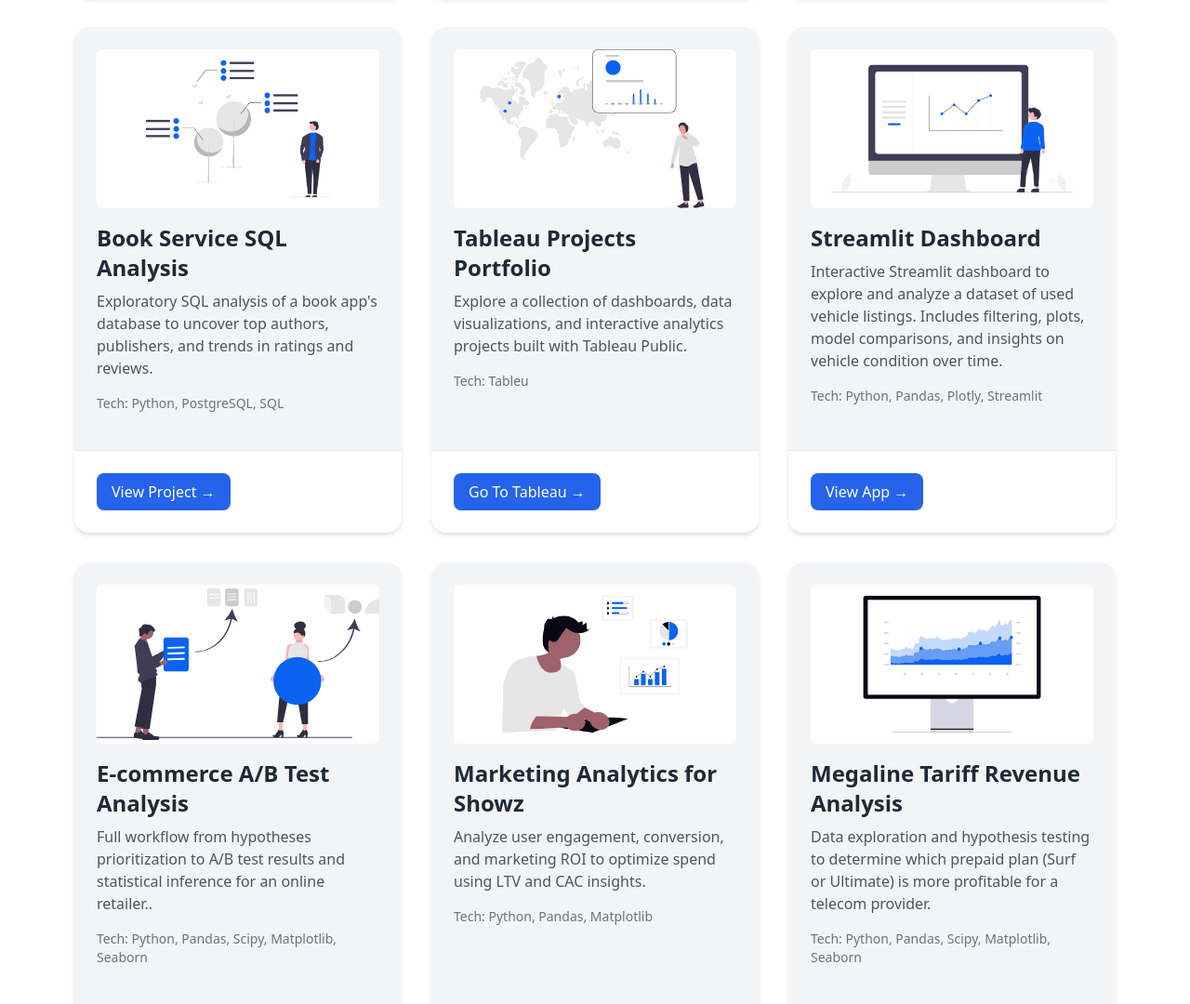
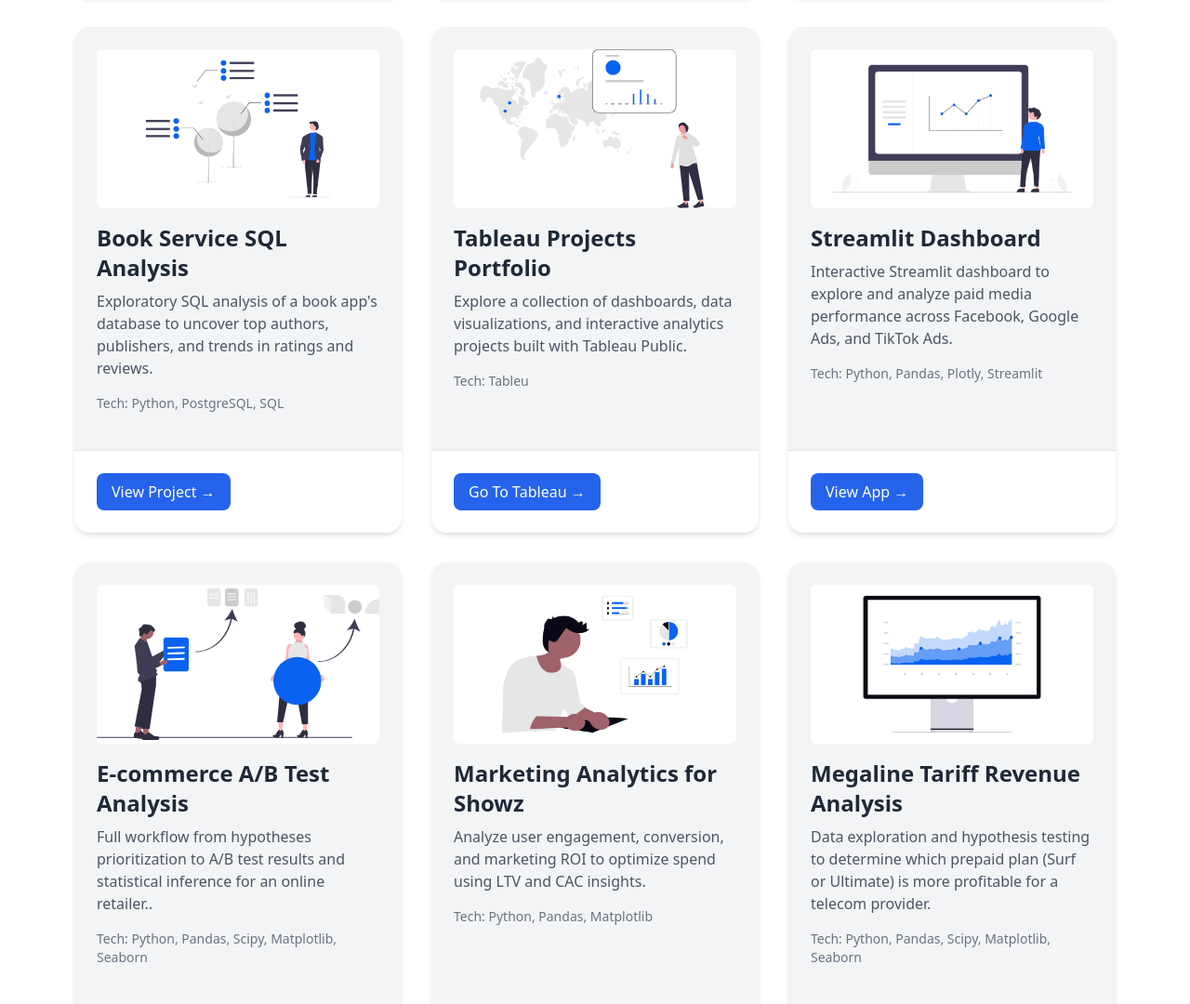
Before and after one commit to reytaquito/Data-Analyst-Portafolio, a plain HTML site: page index.html in a window 1280 px wide. Shown: the part 1347-2427 px from the top of the page at 93% size. Drawn offline with nearby package versions, Linux system fonts and the light colour scheme.

Commit message:
update streamlit dashboard

```diff
--- a/index.html
+++ b/index.html
@@ -171,7 +171,7 @@
           <!-- Project Card Template -->
           <div
             class="project-card flex flex-col justify-between h-full bg-gray-100 rounded-2xl shadow-md overflow-hidden hover:shadow-lg transition-shadow transform hover:-translate-y-1 transition-transform duration-300 ease-in-out">
-            <a href="https://vehicle-sales.streamlit.app/" target="_blank" class="block p-6">
+            <a href="https://cross-channel-ads-intelligence-budget-optimizer-93ywst9hxahw9v.streamlit.app/" target="_blank" class="block p-6">
               <div
                 class="aspect-[16/9] w-full mb-4 rounded-md bg-white flex items-center justify-center overflow-hidden">
                 <img src="assets/undraw_dashboard_p93p.png" alt="Instacart Segmentation screenshot"
@@ -179,14 +179,12 @@
               </div>
 
               <h3 class="text-2xl font-bold mb-2">Streamlit Dashboard </h3>
-              <p class="text-gray-600 mb-4">Interactive Streamlit dashboard to explore and analyze a dataset of used
-                vehicle listings. Includes filtering, plots, model comparisons, and insights on vehicle condition over
-                time.</p>
+              <p class="text-gray-600 mb-4">Interactive Streamlit dashboard to explore and analyze paid media performance across Facebook, Google Ads, and TikTok Ads.</p>
               <p class="text-sm text-gray-500 mb-4">Tech: Python, Pandas, Plotly, Streamlit</p>
 
             </a>
             <div class="p-6 border-t border-gray-200 bg-white">
-              <a href="https://vehicle-sales.streamlit.app/" target="_blank"
+              <a href="https://cross-channel-ads-intelligence-budget-optimizer-93ywst9hxahw9v.streamlit.app/" target="_blank"
                 class="mt-auto inline-block bg-blue-600 text-white py-2 px-4 rounded-lg hover:bg-blue-700">
                 View App &rarr;
               </a>
```
Also changed, not shown: assets/1757348957626.jpeg (added).
